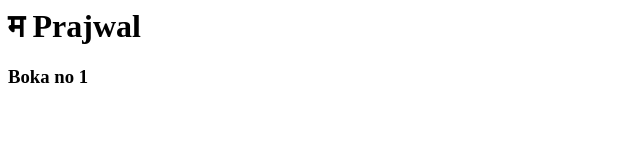
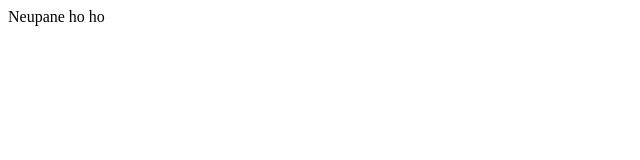
Before and after one commit to prajwal494/prajwalneupane494.com.np, a plain HTML site: page index.html in a window 1280 px wide. Shown: the whole page, without its empty margins (0-640 px from the left). Drawn offline with Linux system fonts and the light colour scheme.

Commit message:
Update index.html

```diff
--- a/index.html
+++ b/index.html
@@ -1,3 +1 @@
-<h1>म Prajwal</h1>
-
-<h3>Boka no 1</h3>
+Neupane ho ho
```
